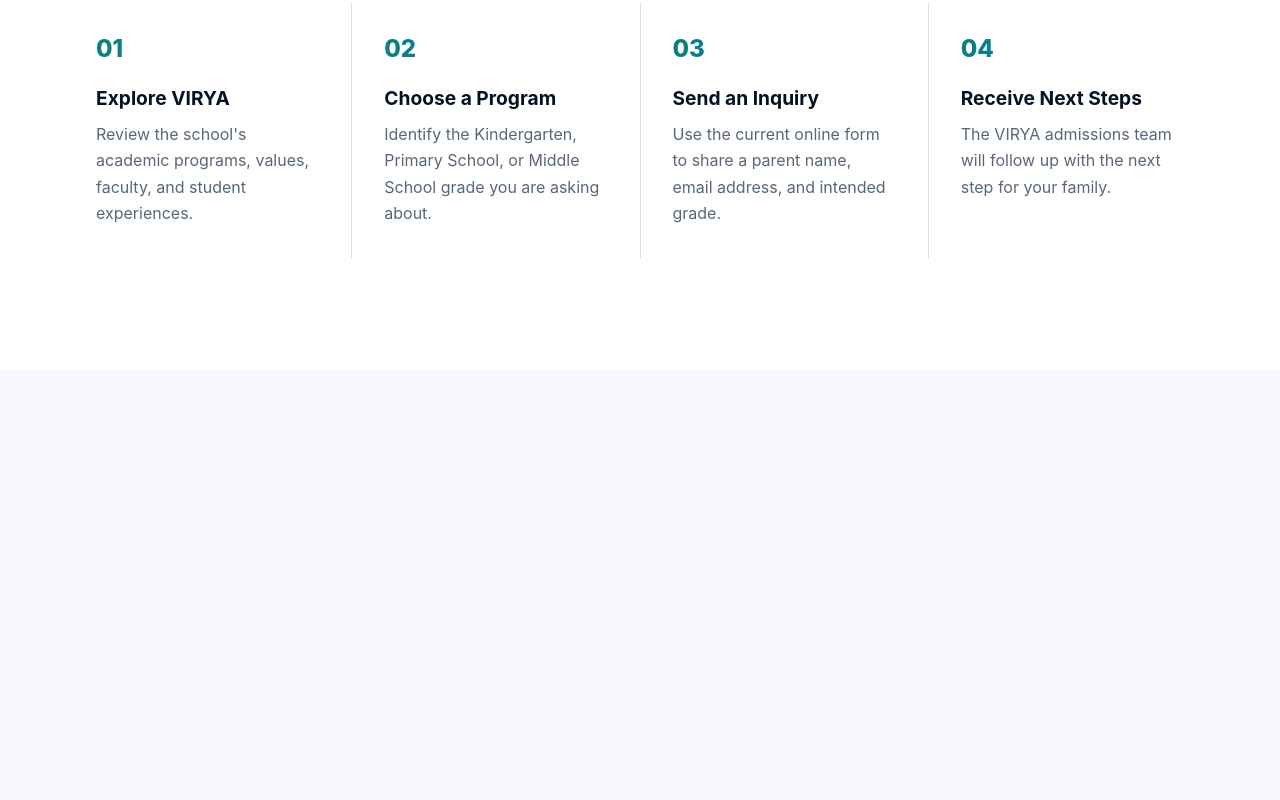
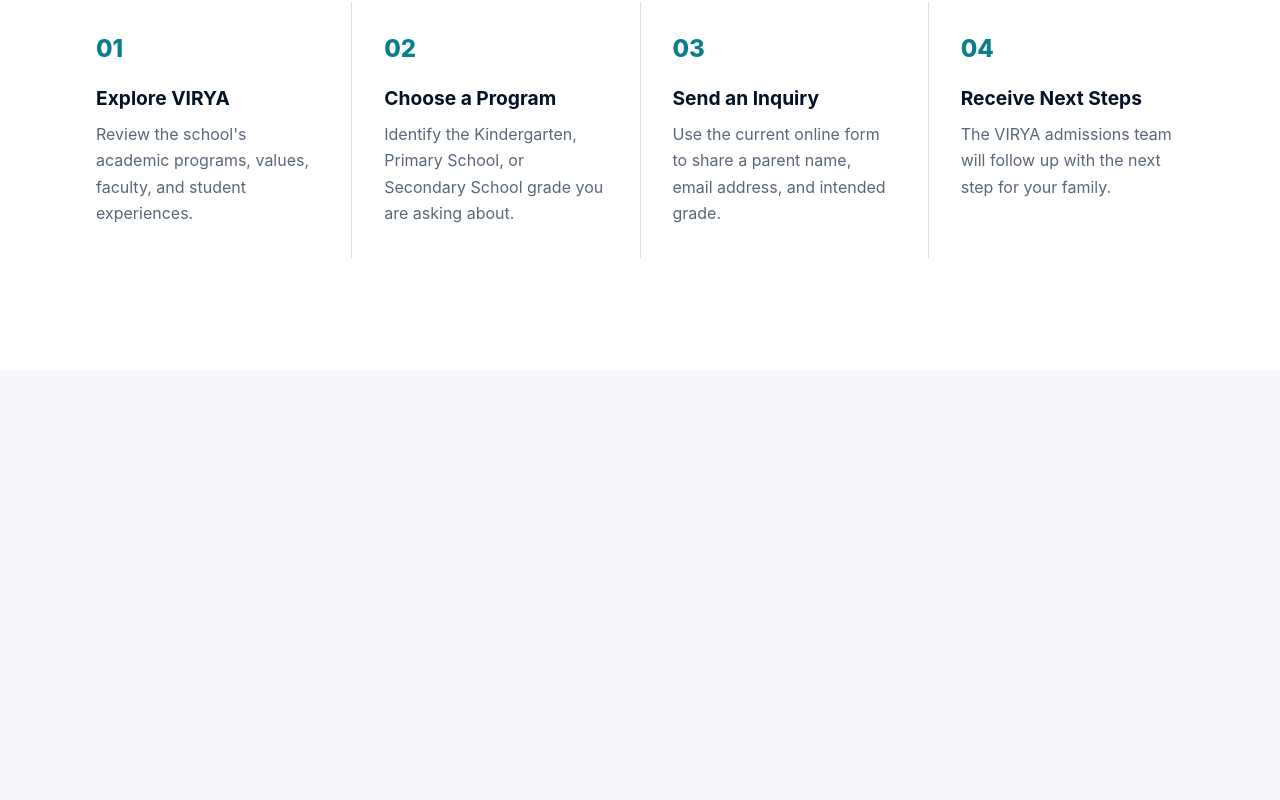
Before and after one commit to aungkyawkyawmyatpython-ctrl/jensen_programs, a React (Vite) app: page /admissions in a window 1280 px wide. Shown: the part 1920-2720 px from the top of the page. Built offline with nearby package versions, Linux system fonts and the light colour scheme.

Commit message:
fix: rename Middle School to Secondary School

```diff
--- a/src/App.jsx
+++ b/src/App.jsx
@@ -26,7 +26,7 @@
   {
     path: "/academics",
     title: "Academics",
-    links: ["Kindergarten", "Primary School", "Middle School"],
+    links: ["Kindergarten", "Primary School", "Secondary School"],
   },
   {
     path: "/admissions",
@@ -72,16 +72,16 @@
   ["Grade 3", "Primary School", "Research skills, multiplication, reading stamina, design challenges, and community service."],
   ["Grade 4", "Primary School", "Inquiry units, presentations, applied math, lab work, athletics, and arts exploration."],
   ["Grade 5", "Primary School", "Leadership practice, deeper projects, transition advising, and confident academic habits."],
-  ["Grade 6", "Middle School", "Seminars, advisory, lab science, world cultures, studio electives, and organization coaching."],
-  ["Grade 7", "Middle School", "Argument writing, algebra readiness, research, arts, athletics, and service learning."],
-  ["Grade 8", "Middle School", "Independent projects, leadership roles, advanced labs, performance, and portfolio development."],
-  ["Grade 9", "Middle School", "High-school readiness, advanced seminars, personal advising, and capstone preparation."],
+  ["Grade 6", "Secondary School", "Seminars, advisory, lab science, world cultures, studio electives, and organization coaching."],
+  ["Grade 7", "Secondary School", "Argument writing, algebra readiness, research, arts, athletics, and service learning."],
+  ["Grade 8", "Secondary School", "Independent projects, leadership roles, advanced labs, performance, and portfolio development."],
+  ["Grade 9", "Secondary School", "High-school readiness, advanced seminars, personal advising, and capstone preparation."],
 ];
 
 const programStages = [
   ["kindergarten", "Kindergarten", "", "Kindergarten begins the VIRYA academic journey.", "Kindergarten"],
   ["primary", "Primary School", "Grades 1–5", "Grades 1 through 5 make up the Primary School stage.", "Primary School"],
-  ["middle", "Middle School", "Grades 6–9", "Grades 6 through 9 make up the Middle School stage.", "Middle School"],
+  ["middle", "Secondary School", "Grades 6–9", "Grades 6 through 9 make up the Secondary School stage.", "Secondary School"],
 ];
 
 const kindergartenFocusAreas = [
--- a/src/components/Footer.jsx
+++ b/src/components/Footer.jsx
@@ -34,7 +34,7 @@
             <button type="button" onClick={() => navigate("/academics")}>Academics</button>
             <button type="button" onClick={() => navigate("/academics")}>Kindergarten</button>
             <button type="button" onClick={() => navigate("/academics")}>Primary School</button>
-            <button type="button" onClick={() => navigate("/academics")}>Middle School</button>
+            <button type="button" onClick={() => navigate("/academics")}>Secondary School</button>
             <button type="button" onClick={() => navigate("/calendar")}>Academic Calendar</button>
           </nav>
         </Reveal>
--- a/src/pages/Admissions.jsx
+++ b/src/pages/Admissions.jsx
@@ -19,7 +19,7 @@
 const programsOffered = [
   { name: "Kindergarten", grades: "Kindergarten" },
   { name: "Primary School", grades: "Grades 1–5" },
-  { name: "Middle School", grades: "Grades 6–9" },
+  { name: "Secondary School", grades: "Grades 6–9" },
 ];
 
 const inquirySteps = [
@@ -31,7 +31,7 @@
   {
     number: "02",
     title: "Choose a Program",
-    text: "Identify the Kindergarten, Primary School, or Middle School grade you are asking about.",
+    text: "Identify the Kindergarten, Primary School, or Secondary School grade you are asking about.",
   },
   {
     number: "03",
@@ -63,7 +63,7 @@
 const admissionsFaq = [
   {
     question: "What grade levels does VIRYA offer?",
-    answer: "VIRYA offers Kindergarten, Primary School Grades 1–5, and Middle School Grades 6–9.",
+    answer: "VIRYA offers Kindergarten, Primary School Grades 1–5, and Secondary School Grades 6–9.",
   },
   {
     question: "How can I start an application?",
```
